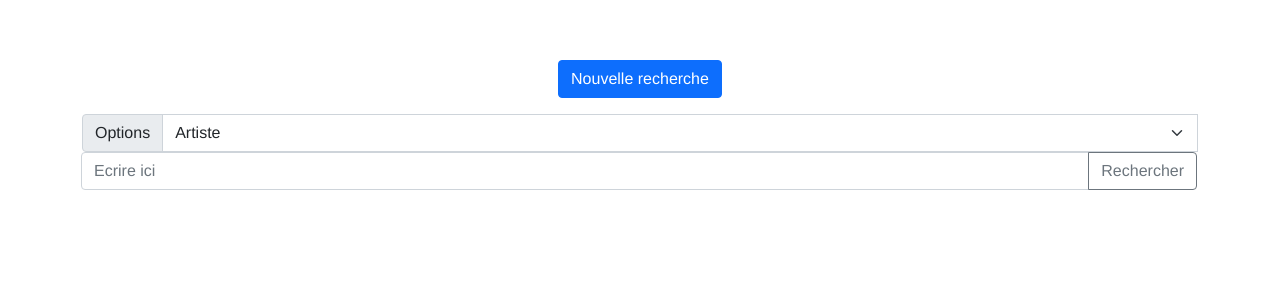
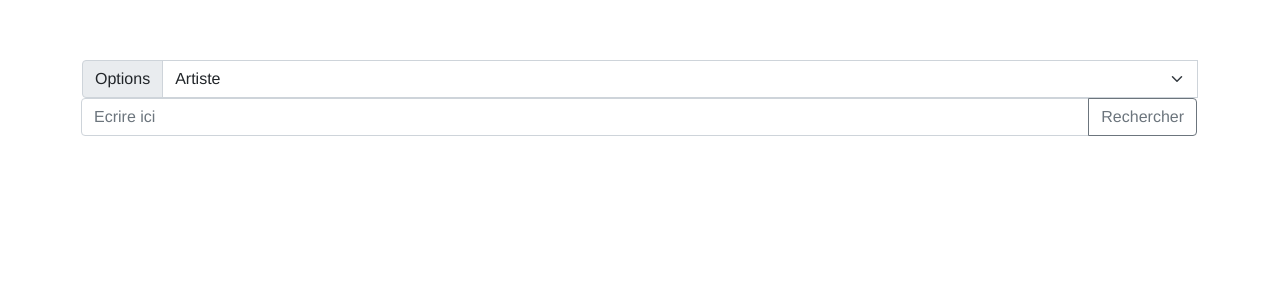
Before and after one commit to Boulet-Clement/DevAppliWebClient, a Vue app in the folder music-brainz/: page / in a window 1280 px wide. Shown: the top 300 px of the page. Built offline with nearby package versions, Linux system fonts and the light colour scheme.

Commit message:
Retrait temporaire du composant de navigation dans le home

```diff
--- a/music-brainz/src/views/Home.vue
+++ b/music-brainz/src/views/Home.vue
@@ -1,32 +1,17 @@
 <template>
   <div>
-    <NavComponent/>
     <RechercheComponent/>
   </div>
 </template>
 
 <script>
-import NavComponent from '../components/NavComponent.vue';
+
 import RechercheComponent from '../components/RechercheComponent.vue';
 
 export default {
   name: "Home",
   components: {
-    NavComponent,
     RechercheComponent,
   },
 };
 </script>
-
-
-
-<style>
-#app {
-  font-family: Avenir, Helvetica, Arial, sans-serif;
-  -webkit-font-smoothing: antialiased;
-  -moz-osx-font-smoothing: grayscale;
-  text-align: center;
-  color: #2c3e50;
-  margin-top: 60px;
-}
-</style>
```
